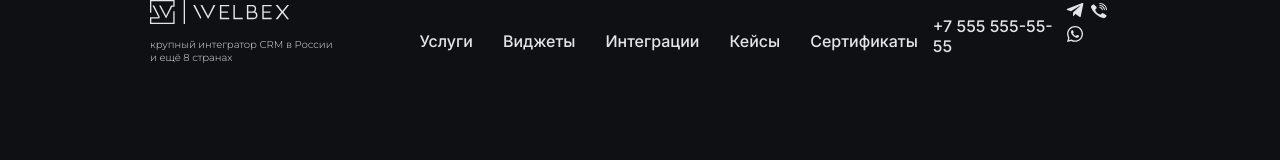
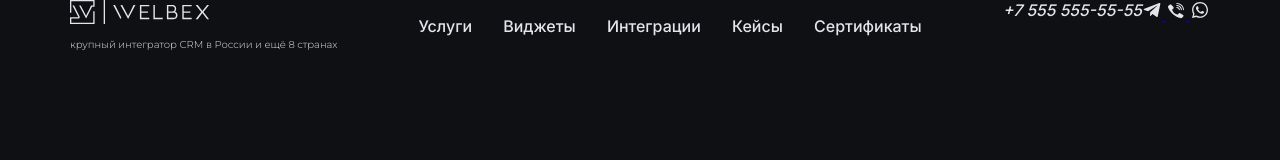
Before and after one commit to AlexNemtsev/amoCRM-test-task, a plain HTML site: page 2 task/index.html in a window 1280 px wide. Drawn offline with Linux system fonts and the light colour scheme.

Commit message:
refactor: change styles for header

```diff
--- a/2 task/index.css
+++ b/2 task/index.css
@@ -9,7 +9,11 @@
 }
 
 .container {
-  padding: 0 150px;
+  max-width: 1140px;
+  width: 100%;
+  margin: 0 auto;
+  padding: 0 15px;
+  justify-content: space-between;
 }
 
 .header {
@@ -23,17 +27,19 @@
   font-size: 10px;
 }
 
+.header__nav {
+  width: 100%;
+  max-width: 503px;
+}
+
 .navigation__list {
   display: flex;
   list-style: none;
   padding: 0;
+  justify-content: space-between;
 }
 
-.navigation__item {
-  margin: 15px;
-}
-
-.navigation__link {
+.link {
   font-family: 'Inter', sans-serif;
   font-weight: 500;
   font-size: 16px;
--- a/2 task/index.html
+++ b/2 task/index.html
@@ -22,21 +22,27 @@
     </div>
     <nav class="header__nav navigation">
       <ul class="navigation__list">
-        <li class="navigation__item"><a href="" class="navigation__link">Услуги</a></li>
-        <li class="navigation__item"><a href="" class="navigation__link">Виджеты</a></li>
-        <li class="navigation__item"><a href="" class="navigation__link">Интеграции</a></li>
-        <li class="navigation__item"><a href="" class="navigation__link">Кейсы</a></li>
-        <li class="navigation__item"><a href="" class="navigation__link">Сертификаты</a></li>
+        <li class="navigation__item"><a href="" class="link navigation__link">Услуги</a></li>
+        <li class="navigation__item"><a href="" class="link navigation__link">Виджеты</a></li>
+        <li class="navigation__item"><a href="" class="link navigation__link">Интеграции</a></li>
+        <li class="navigation__item"><a href="" class="link navigation__link">Кейсы</a></li>
+        <li class="navigation__item"><a href="" class="link navigation__link">Сертификаты</a></li>
       </ul>
     </nav>
-    <div class="contacts contacts_header">
-      <p class="contacts__phone">+7 555 555-55-55</p>
+    <address class="contacts contacts_header">
+      <a href="tel:+75555555555" class="link contacts__phone">+7 555 555-55-55</a>
       <div class="contacts__messangers">
-        <img src="./assets/messangers/telegram.svg" alt="telegram link" class="contacts">
-        <img src="./assets/messangers/viber.svg" alt="viber link" class="contacts">
-        <img src="./assets/messangers/whatsapp.svg" alt="whatsapp link" class="contacts">
+        <a href="https://telegram.org">
+          <img src="./assets/messangers/telegram.svg" alt="telegram link" class="contacts__tg">
+        </a>
+        <a href="https://www.viber.com/ru/">
+          <img src="./assets/messangers/viber.svg" alt="viber link" class="contacts__viber">
+        </a>
+        <a href="https://www.whatsapp.com">
+          <img src="./assets/messangers/whatsapp.svg" alt="whatsapp link" class="contacts__whatsapp">
+        </a>
       </div>
-    </div>
+    </address>
   </header>
   <main></main>
   <footer></footer>
```
